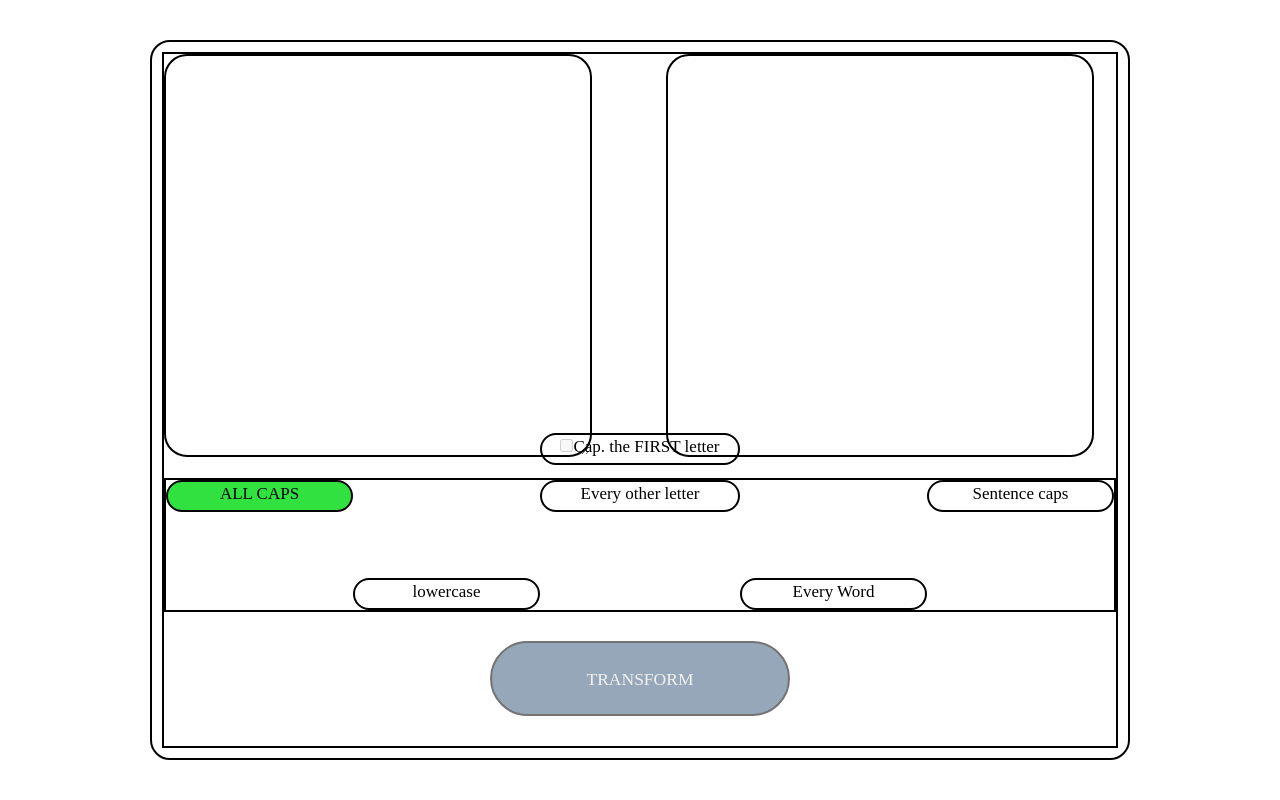
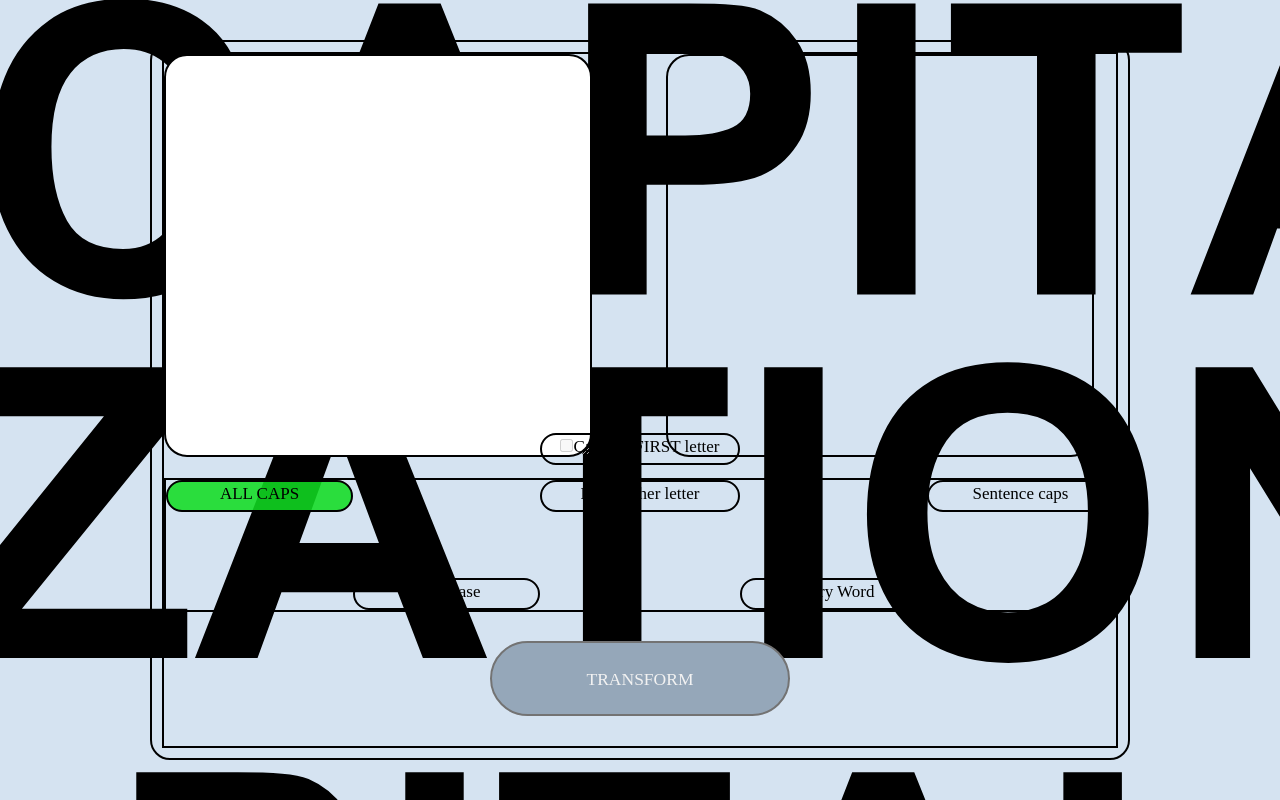
Before and after one commit to letmeeatbrioche/capitalization-app, a Next.js app: page / in a window 1280 px wide. Built offline with nearby package versions, Linux system fonts and the light colour scheme.

Commit message:
Add styles

```diff
--- a/src/app/globals.css
+++ b/src/app/globals.css
@@ -50,3 +50,13 @@
 	border-collapse: collapse;
 	border-spacing: 0;
 }
+
+/* MY STYLES */
+
+body {
+	background-image: url('../public/assets/CAPITALIZATION.png');
+}
+
+.option:checked + label {
+	background-color: rgb(199, 211, 255);
+}
```
